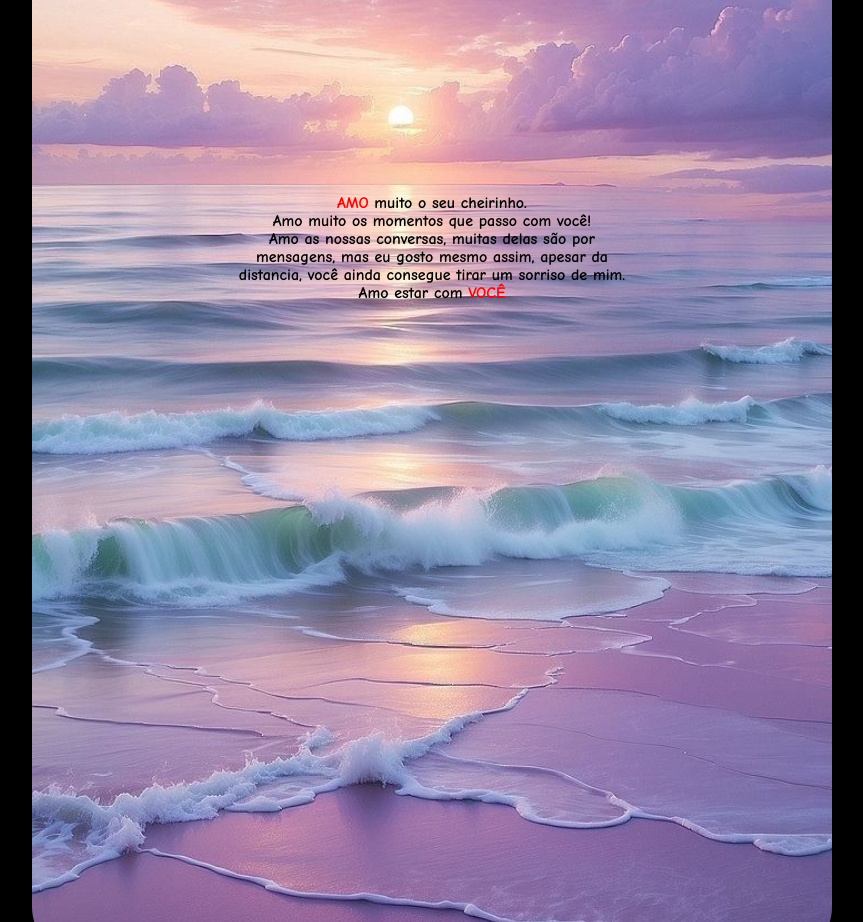
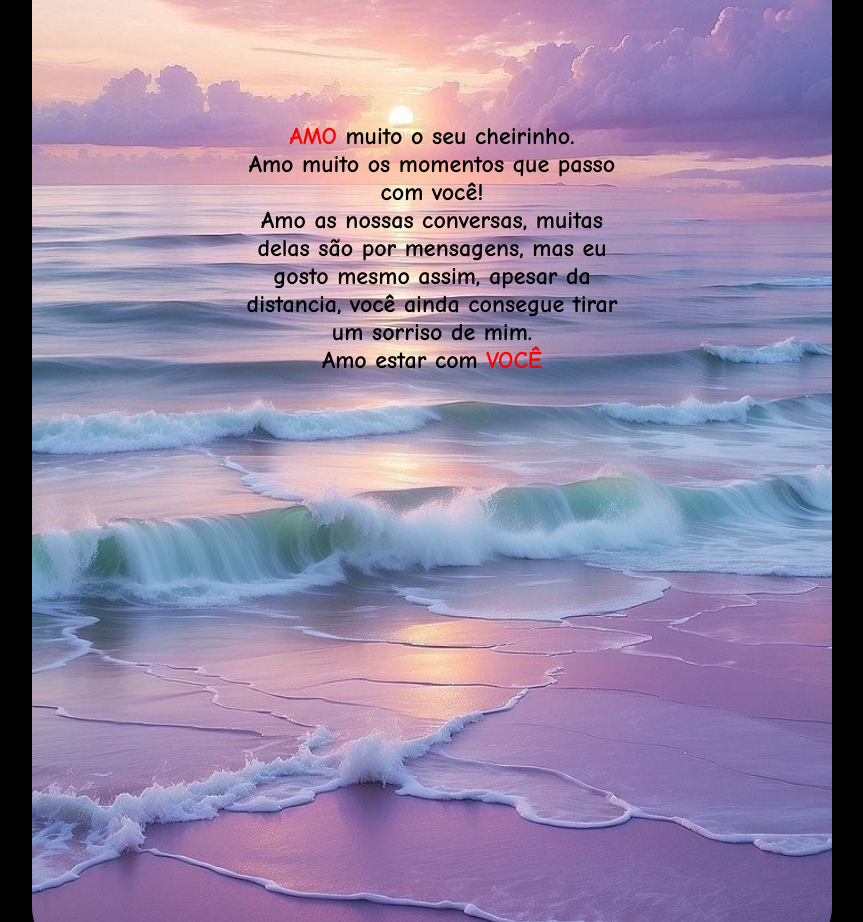
Before and after one commit to lucas-sou-eu/My-love_my-live, a plain HTML site: page index.html in a window 1280 px wide. Shown: the part 4223-5145 px from the top of the page, without its empty margins (208-1071 px from the left). Drawn offline with Linux system fonts and the light colour scheme.

Commit message:
Update index.html

```diff
--- a/index.html
+++ b/index.html
@@ -110,7 +110,7 @@
      </div>
     <div class="container">
       <img src="img12.jpg" alt="Imagem de fundo">
-      <h1 style="font-size: 100%"><span style="color:red;">AMO</span> muito o seu cheirinho.<br>
+      <h1 style="font-size: 150%"><span style="color:red;">AMO</span> muito o seu cheirinho.<br>
       Amo muito os momentos que passo com você!<br>
       Amo as nossas conversas, muitas delas são por mensagens, mas eu gosto mesmo assim, apesar da distancia, você ainda consegue tirar um sorriso de mim.<br>Amo estar com <span style="color: red";>VOCÊ</span>
       </h1>
```
